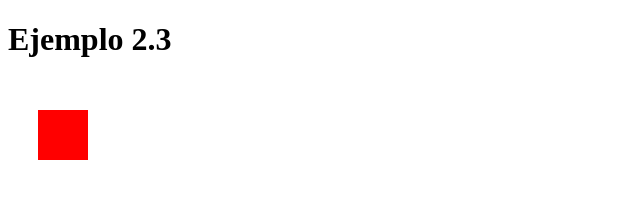
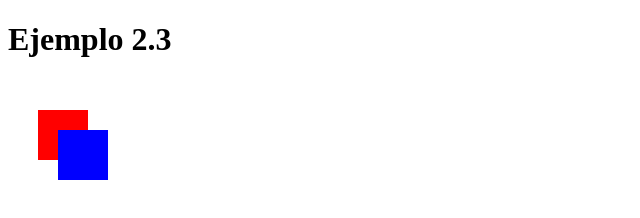
Before and after one commit to OliverGomezRo/OliverGomezRo.github.io, a plain HTML site: page Ejercicio2.16.1.html in a window 1280 px wide. Shown: the whole page, without its empty margins (0-640 px from the left). Drawn offline with Linux system fonts and the light colour scheme.

Commit message:
Update Ejercicio2.16.1.html

```diff
--- a/Ejercicio2.16.1.html
+++ b/Ejercicio2.16.1.html
@@ -17,12 +17,10 @@
       var contexto = miCanvas.getContext("2d");
       contexto.fillStyle = "red";
       contexto.fillRect(30,30,50,50);
-    </script>
-     <script>
-      var miCanvas = document.getElementById("miCanvas1");
+      var miCanvas1 = document.getElementById("miCanvas1");
       var contexto = miCanvas.getContext("2d");
       contexto.fillStyle = "blue";
-      contexto.fillRect(100,100,100,100);
+      contexto.fillRect(50,50,100,100);
     </script>
   </body>
 </html>
```
